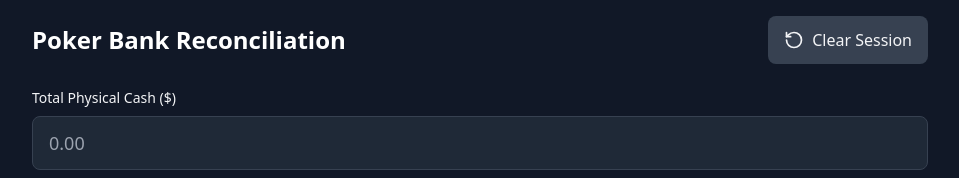
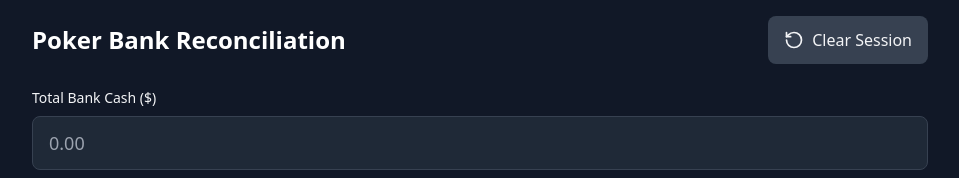
Before and after one commit to Karanpatel-15/Poker-bank, a React (Vite) app: page / in a window 1280 px wide. Shown: the top 178 px of the page, without its empty margins (160-1119 px from the left). Built offline with nearby package versions, Linux system fonts and the light colour scheme.

Commit message:
Update label in PokerBank component for clarity and adjust formatting for player adjustment display

```diff
--- a/src/components/PokerBank.jsx
+++ b/src/components/PokerBank.jsx
@@ -108,7 +108,7 @@ function PokerBank() {
         {/* Bank Input Section */}
         <div className="mb-6">
           <label className="block text-sm font-medium mb-2">
-            Total Physical Cash ($)
+            Total Bank Cash ($)
           </label>
           <input
             type="number"
@@ -227,9 +227,8 @@ function PokerBank() {
                     <tr key={player.id} className="hover:bg-gray-750">
                       <td className="px-4 py-3 font-medium">{player.name || 'Unnamed'}</td>
                       <td className="px-4 py-3 text-right">{formatCurrency(parseFloat(player.rawCount) || 0)}</td>
-                      <td className={`px-4 py-3 text-right font-medium ${
-                        (player.adjustment || 0) >= 0 ? 'text-green-400' : 'text-red-400'
-                      }`}>
+                      <td className={`px-4 py-3 text-right font-medium ${(player.adjustment || 0) >= 0 ? 'text-green-400' : 'text-red-400'
+                        }`}>
                         {formatCurrency(player.adjustment || 0)}
                       </td>
                       <td className="px-4 py-3 text-right font-semibold text-lg">
```
